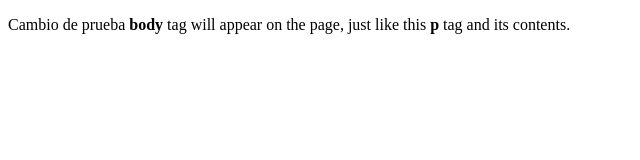
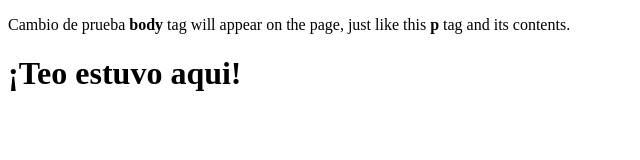
Before and after one commit to jiopdh7/CodeDeployWin, a plain HTML site: page index.html in a window 1280 px wide. Shown: the whole page, without its empty margins (0-640 px from the left). Drawn offline with Linux system fonts and the light colour scheme.

Commit message:
Commit Master Teo

```diff
--- a/index.html
+++ b/index.html
@@ -5,5 +5,6 @@
   </head>
   <body>
     <p>Cambio de prueba <strong>body</strong> tag will appear on the page, just like this <strong>p</strong> tag and its contents.</p>
+    <h1>¡Teo estuvo aqui!</h1>
   </body>
 </html>
```
